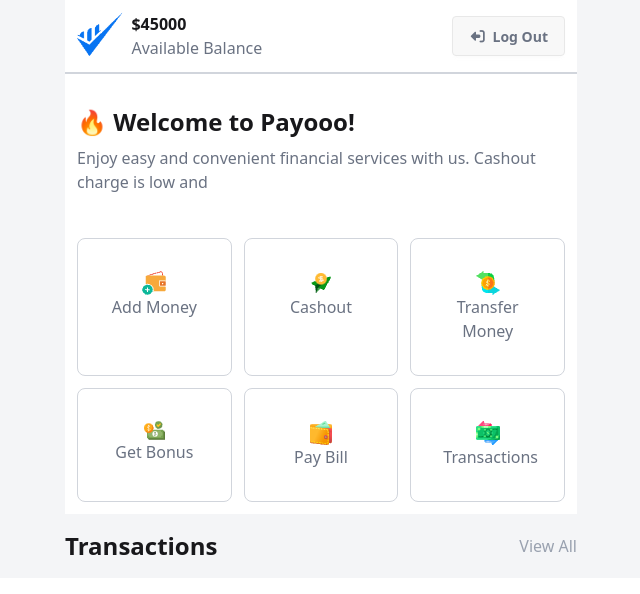
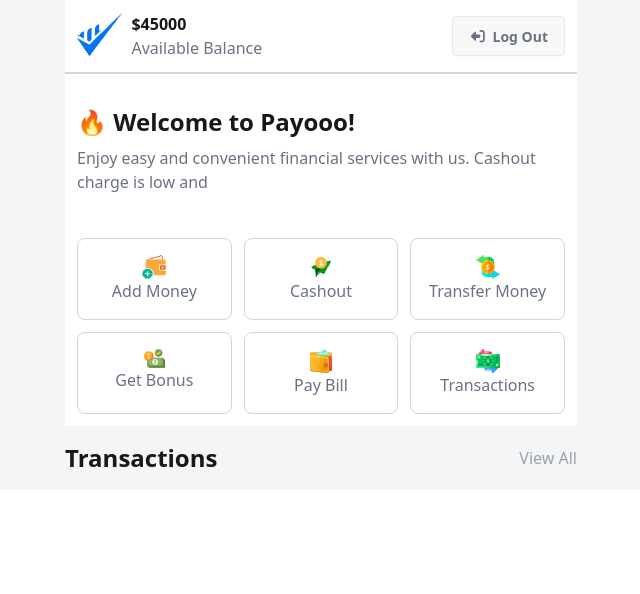
Before and after one commit to shamim501s/payoo-mobile-app, a plain HTML site: page home.html in a window 1280 px wide. Shown: the whole page, without its empty margins (319-959 px from the left). Drawn offline with nearby package versions, Linux system fonts and the light colour scheme.

Commit message:
padding add

```diff
--- a/home.html
+++ b/home.html
@@ -28,7 +28,8 @@
                 </div>
             </div>
             <div>
-                <button id="log-out-btn" class="btn text-gray-500"><i class="fa-solid fa-right-from-bracket rotate-180"></i>Log
+                <button id="log-out-btn" class="btn text-gray-500"><i
+                        class="fa-solid fa-right-from-bracket rotate-180"></i>Log
                     Out</button>
             </div>
         </div>
@@ -38,29 +39,29 @@
             </p>
         </div>
         <div class="grid grid-cols-3 gap-3 p-3 ">
-            <div id="add-btn0" class=" from-btn text-gray-500 border-1 border-gray-300 text-center p-8 rounded-lg">
+            <div id="add-btn0" class=" from-btn text-gray-500 border-1 border-gray-300 text-center p-4 rounded-lg">
                 <img src="./assets/wallet1.png" alt="" class="mx-auto">
                 <h2>Add Money</h2>
             </div>
-            <div id="cash-out-btn0" class=" from-btn text-gray-500 border-1 border-gray-300 text-center p-8 rounded-lg">
+            <div id="cash-out-btn0" class=" from-btn text-gray-500 border-1 border-gray-300 text-center p-4 rounded-lg">
                 <img src="./assets/send1.png" alt="" class="mx-auto">
                 <h2>Cashout</h2>
             </div>
             <div id="transfer-money-btn0"
-                class=" from-btn text-gray-500 border-1 border-gray-300 text-center p-8 rounded-lg">
+                class=" from-btn text-gray-500 border-1 border-gray-300 text-center p-4 rounded-lg">
                 <img src="./assets/money1.png" alt="" class="mx-auto">
                 <h2>Transfer Money</h2>
             </div>
-            <div id="get-bonus-btn0" class="from-btn text-gray-500 border-1 border-gray-300 text-center p-8 rounded-lg">
+            <div id="get-bonus-btn0" class="from-btn text-gray-500 border-1 border-gray-300 text-center p-4 rounded-lg">
                 <img src="./assets/bonus1.png" alt="" class="mx-auto">
                 <h2>Get Bonus</h2>
             </div>
-            <div id="pay-bill-btn0" class="from-btn text-gray-500 border-1 border-gray-300 text-center p-8 rounded-lg">
+            <div id="pay-bill-btn0" class="from-btn text-gray-500 border-1 border-gray-300 text-center p-4 rounded-lg">
                 <img src="./assets/purse1.png" alt="" class="mx-auto">
                 <h2>Pay Bill</h2>
             </div>
             <div id="transaction-btn0"
-                class="from-btn text-gray-500 border-1 border-gray-300 text-center p-8 rounded-lg">
+                class="from-btn text-gray-500 border-1 border-gray-300 text-center p-4 rounded-lg">
                 <img src="./assets/transaction1.png" alt="" class="mx-auto">
                 <h2>Transactions</h2>
             </div>
```
